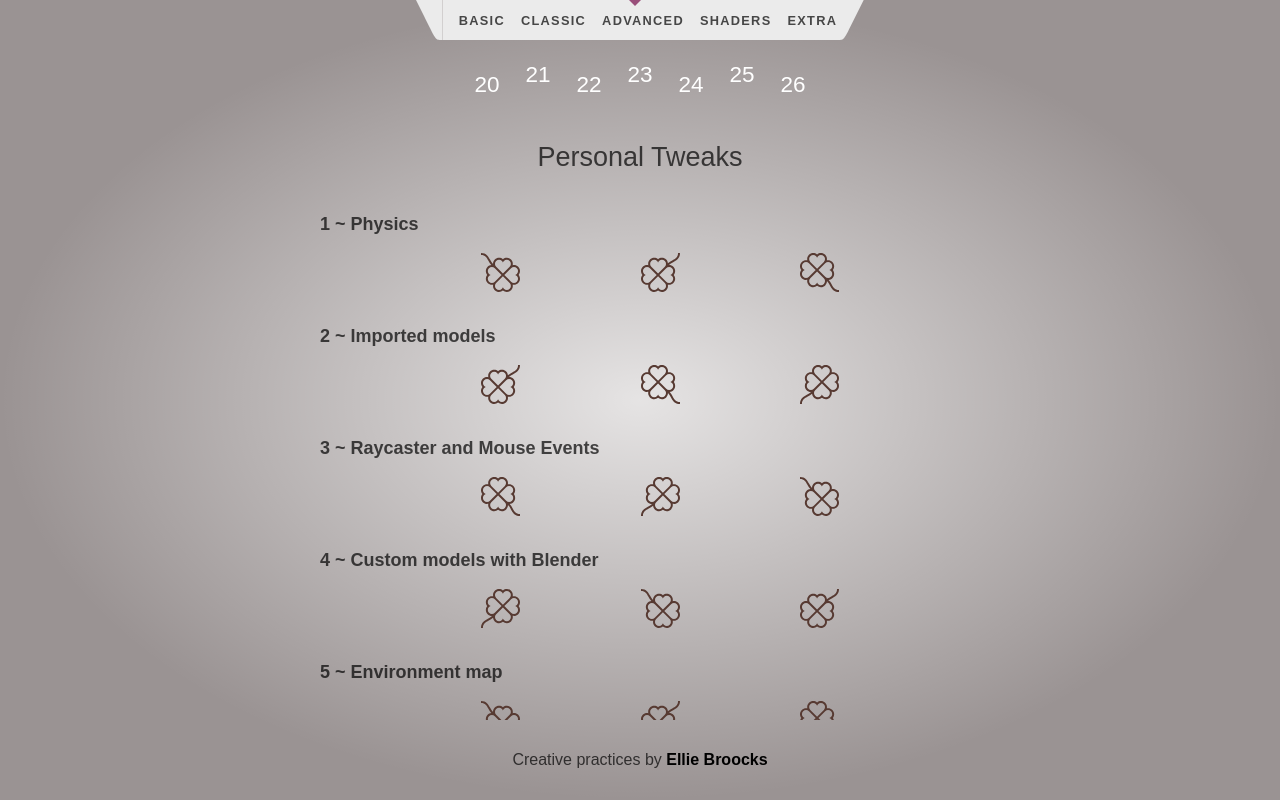
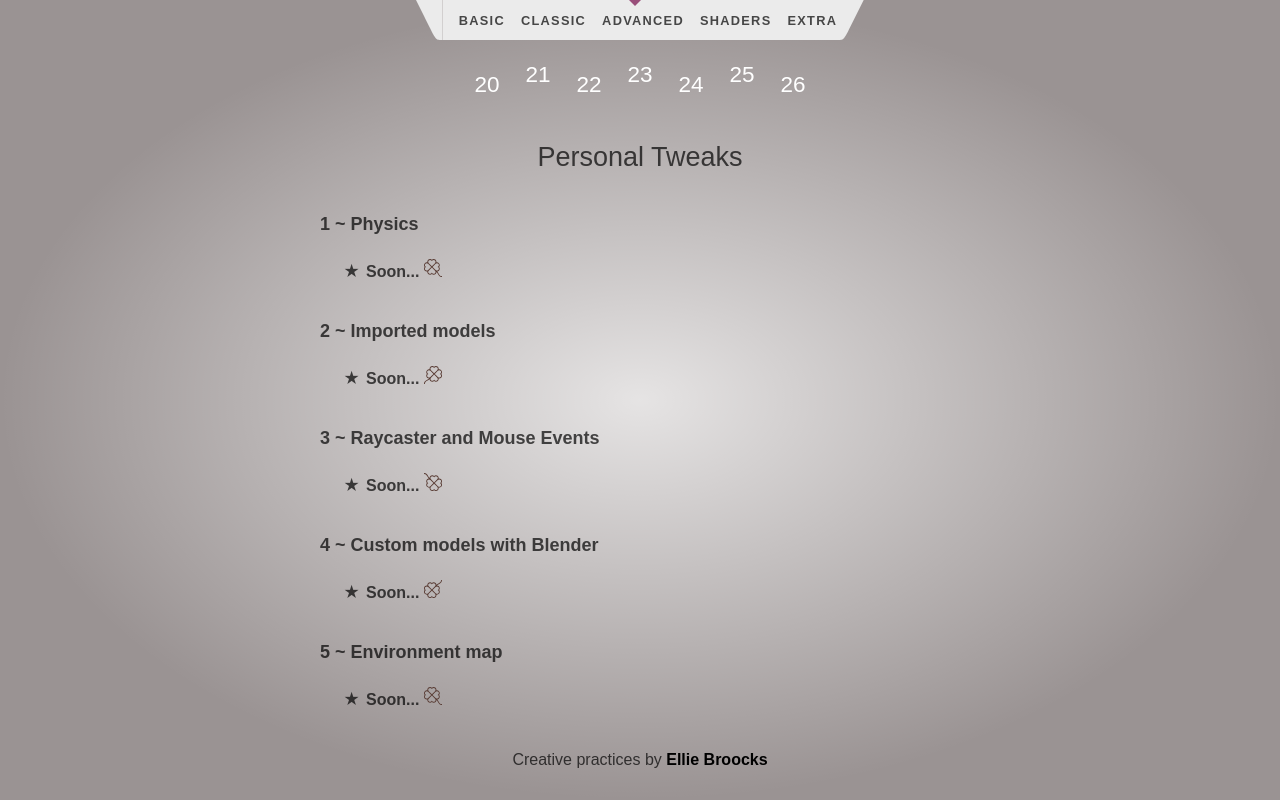
Before and after one commit to Ellie1341994/tsj32113, a SvelteKit app: page /advanced_techniques/ in a window 1280 px wide. Built offline with nearby package versions, Linux system fonts and the light colour scheme.

Commit message:
[Change] modules placeholders

```diff
--- a/src/routes/[module]/+page.svelte
+++ b/src/routes/[module]/+page.svelte
@@ -14,13 +14,17 @@
 		{@const tweaks = differences[module][i] || []}
 		<section>
 			<h3>{i + 1} ~ {subtitle}</h3>
-			<ul style={!tweaks.length ? 'display: flex; justify-content: space-evenly;' : ''}>
+			<ul style={!tweaks.length ? 'display: flex; justify-content: start;' : ''}>
 				{#each tweaks as tweak, i2 (i2 + i)}
 					<li style="list-style-type: '★'; padding: 1%;">{tweak}</li>
 				{:else}
-					<Icon2 width={39} height={39} style={`transform: rotate(${(i + 1) * 0.25}turn)`} />
-					<Icon2 width={39} height={39} style={`transform: rotate(${(i + 2) * 0.25}turn)`} />
-					<Icon2 width={39} height={39} style={`transform: rotate(${(i + 3) * 0.25}turn)`} />
+					<li style="list-style-type: '★'; padding: 1%;">
+						<strong>Soon... </strong><Icon2
+							width={18}
+							height={18}
+							style={`transform: rotate(${(i + 3) * 0.25}turn)`}
+						/>
+					</li>
 				{/each}
 			</ul>
 		</section>
```
